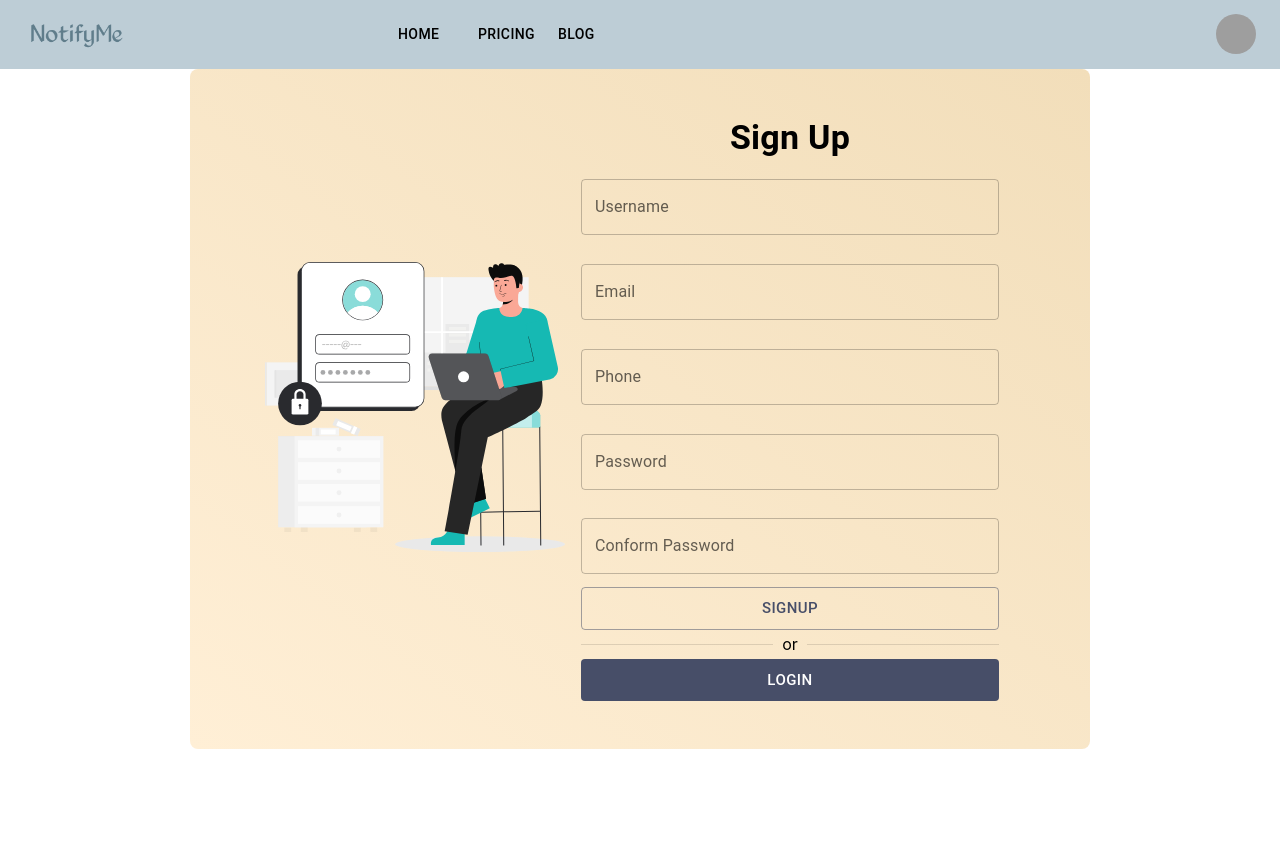
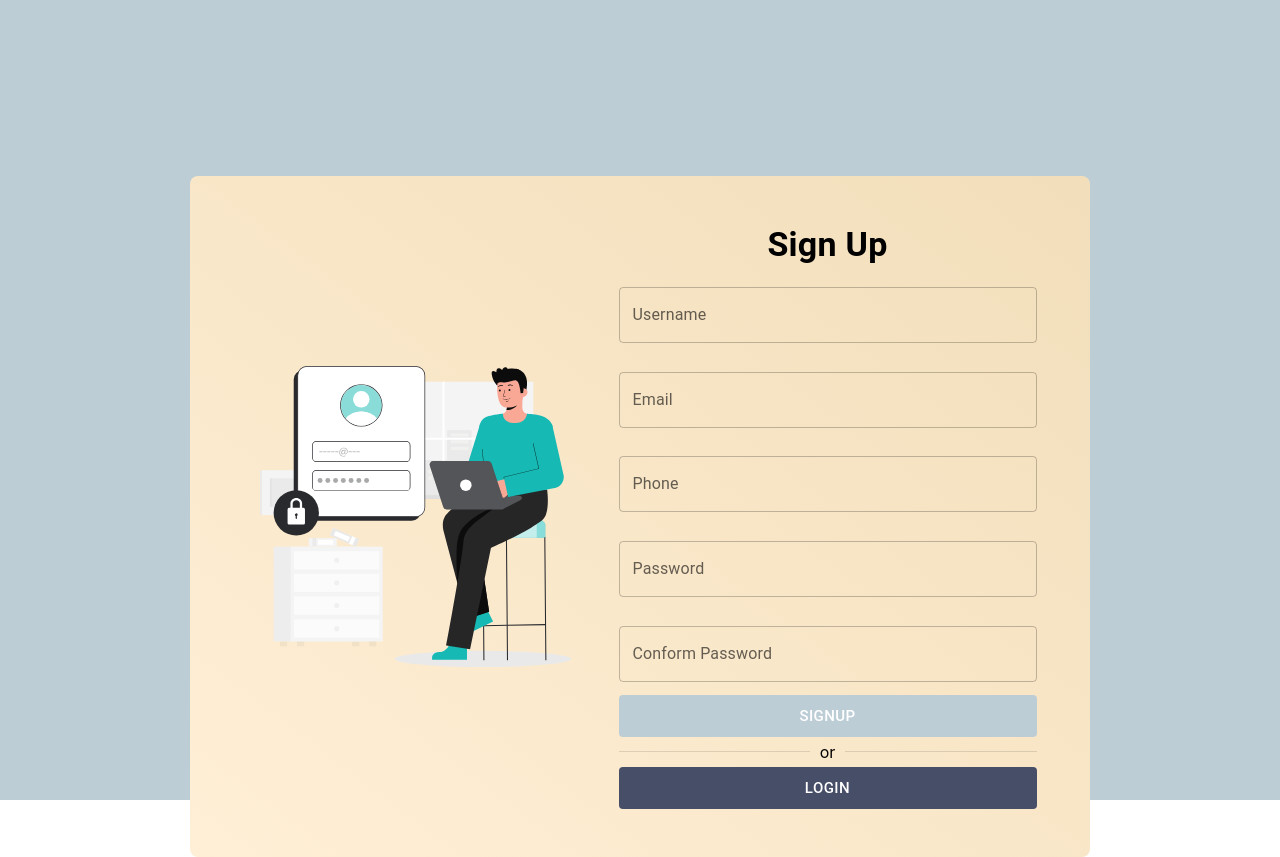
Before and after one commit to goutamprajapat/NotifyMe, a React (Create React App) app: page /logout in a window 1280 px wide. Before the commit the page ends 800 px from the top, so only its background shows below. Built offline with nearby package versions, Linux system fonts and the light colour scheme; grey boxes are pictures that could not be loaded.

Commit message:
add remoe shodow & color add

```diff
--- a/src/App.css
+++ b/src/App.css
@@ -4,6 +4,14 @@
    left: 50%;
    border-radius: 0.5rem;
    transform: translate(-50%);
+}
+.bg {
+   background: #BDCDD6;
+}
+@media (max-width: 768px) {
+   .colorgradiant {
+      border-radius: 0;
+   }
 }
 .center {
    display: flex;
@@ -18,4 +26,6 @@
    background: #ffefd6;
 }
 */
-a{text-decoration: none;}
+a {
+   text-decoration: none;
+}
--- a/src/App.js
+++ b/src/App.js
@@ -7,9 +7,10 @@ import SignUp from "./components/Form/SignUp";
 const App = () => {
    return (
       <>
-      <Header/>
          <Routes>
-            <Route path="/" element={<Main />} />
+            <Route path="/" element={<Header />} >
+            <Route index element={<Main />} />
+            </Route>
             <Route path="/login" element={<Login />} />
             <Route path="/logout" element={<SignUp />} />
          </Routes>
--- a/src/components/Form/Login.js
+++ b/src/components/Form/Login.js
@@ -16,6 +16,12 @@ const Login = () => {
    const navigate = useNavigate();
    const [showPassword, setShowPassword] = useState(false);
    return (
+      <>
+         <Box
+            position="fixed"
+            className="bg"
+            sx={{ top: 0, width: "100%", height: "100vh" }}
+         ></Box>
          <Grid
             Elevation
             container
@@ -23,6 +29,7 @@ const Login = () => {
             maxWidth="md"
             alignItems="center"
             className="colorgradiant"
+            mt={{ xs: "0", md: "22vh" }}
          >
             <Grid item xs={12} md={6}>
                <Box display="flex" justifyContent="center" alignItem="center">
@@ -57,7 +64,9 @@ const Login = () => {
                               <InputAdornment position="end">
                                  <IconButton
                                     aria-label="toggle password visibility"
-                                 onClick={() => setShowPassword(!showPassword)}
+                                    onClick={() =>
+                                       setShowPassword(!showPassword)
+                                    }
                                     edge="end"
                                  >
                                     {showPassword ? (
@@ -76,6 +85,7 @@ const Login = () => {
                         color="primary"
                         fullWidth
                         disableElevation
+                        onClick={() => navigate("/")}
                      >
                         Login
                      </Button>
@@ -86,23 +96,33 @@ const Login = () => {
                         size="large"
                         color="secondary"
                         fullWidth
-                    onClick={()=>navigate("/logout")}
+                        onClick={() => navigate("/logout")}
                      >
                         Signup
                      </Button>
                   </form>
                </Box>
             </Grid>
-         <Grid item xs={12} md={4}>
+            <Grid
+               item
+               xs={12}
+               md={5}
+               container
+               direction="row"
+               justifyContent="center"
+               alignItems="center"
+            >
                <Box
                   component="img"
                   alt="image"
                   src={image}
                   maxWidth={"100%"}
+                  p={4}
                   object-fit
                ></Box>
             </Grid>
          </Grid>
+      </>
    );
 };
 
--- a/src/components/Form/SignUp.js
+++ b/src/components/Form/SignUp.js
@@ -12,6 +12,12 @@ import image from "../../Images/login.svg";
 const SignUp = () => {
    const navigate = useNavigate();
    return (
+      <>
+         <Box
+            position="fixed"
+            className="bg"
+            sx={{ top: 0, width: "100%", height: "100vh" }}
+         ></Box>
          <Grid
             Elevation
             container
@@ -19,9 +25,19 @@ const SignUp = () => {
             maxWidth="md"
             alignItems="center"
             className="colorgradiant"
+            mt={{ xs: "0", md: "22vh" }}
          >
-         <Grid item xs={12} md={4}>
+            <Grid
+               item
+               xs={12}
+               md={5}
+               container
+               direction="row"
+               justifyContent="center"
+               alignItems="center"
+            >
                <Box
+                  p={4}
                   component="img"
                   alt="image"
                   src={image}
@@ -88,11 +104,12 @@ const SignUp = () => {
                         fullWidth
                      />
                      <Button
-                     variant="outlined"
+                        variant="contained"
                         size="large"
-                     color="primary"
+                        color="bg"
                         fullWidth
                         disableElevation
+                        onClick={() => navigate("/login")}
                      >
                         Signup
                      </Button>
@@ -111,6 +128,7 @@ const SignUp = () => {
                </Box>
             </Grid>
          </Grid>
+      </>
    );
 };
 
--- a/src/components/Header/Header.js
+++ b/src/components/Header/Header.js
@@ -14,7 +14,7 @@ import {
 } from "@mui/material";
 import { ViewDayOutlined } from "@mui/icons-material";
 import logo from "../../Images/AppBarLogo.png";
-import { NavLink } from "react-router-dom";
+import { NavLink,Outlet } from "react-router-dom";
 
 const pages = [
    { to: "/", title: "HOME" },
@@ -49,6 +49,7 @@ const Header = () => {
    };
 
    return (
+      <>
       <AppBar position="static" elevation={0} color="bg">
          <Container maxWidth="xl">
             <Toolbar disableGutters>
@@ -102,7 +103,7 @@ const Header = () => {
                      open={Boolean(anchorElNav)}
                      onClose={handleCloseNavMenu}
                      sx={{
-                        display: { xs: "block", md: "none" },
+                        display: { xs: "block", md: "none",mt: "45px"  },
                      }}
                   >
                      {pages.map((page) => {
@@ -212,6 +213,8 @@ const Header = () => {
             </Toolbar>
          </Container>
       </AppBar>
+      <Outlet/>
+      </>
    );
 };
 export default Header;
```
Lines whose indentation alone changed are shown as unchanged.
